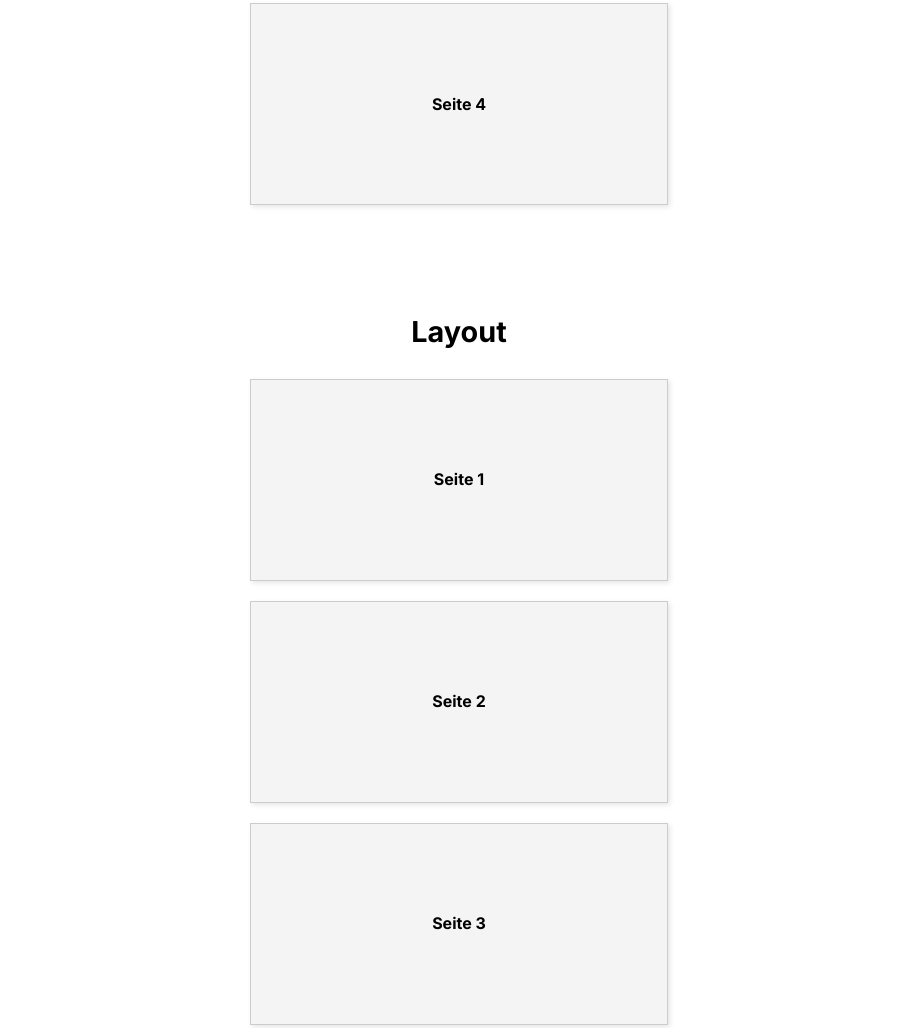
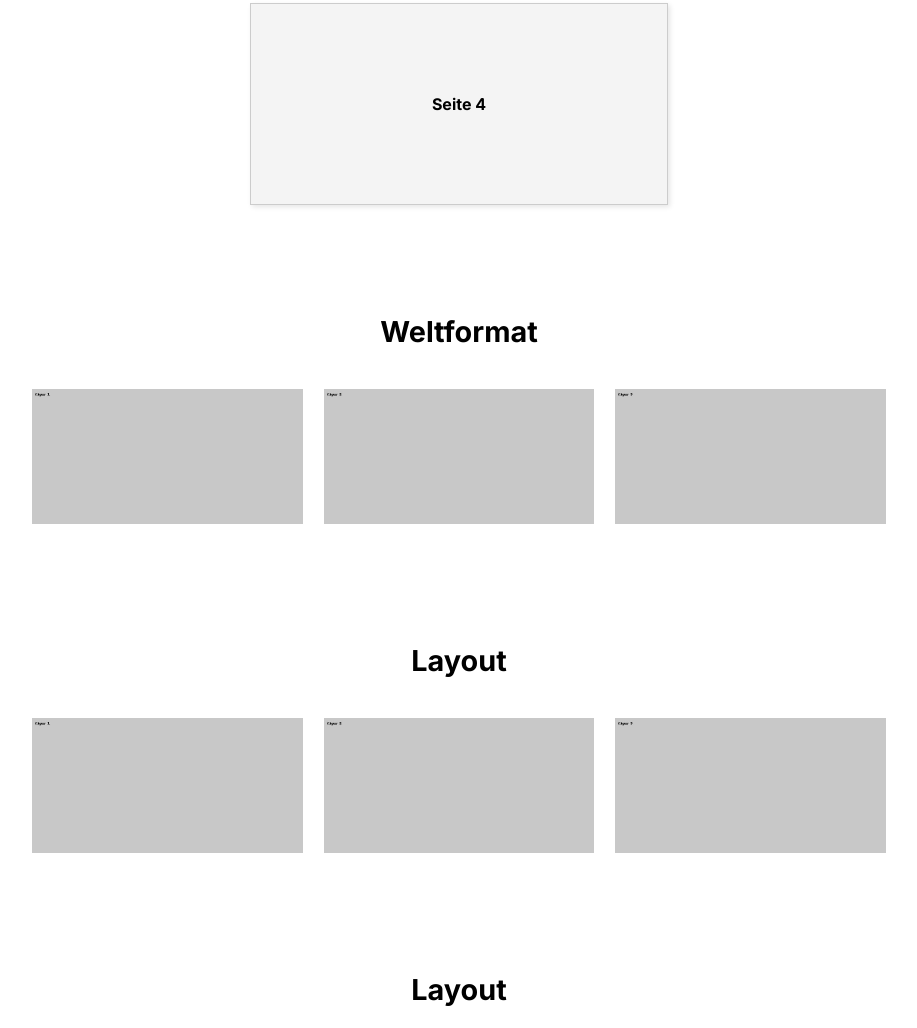
Before and after one commit to yvviii/KiviDoku, a plain HTML site: page index.html in a window 1280 px wide. Shown: the part 3822-4850 px from the top of the page, without its empty margins (181-1098 px from the left). Drawn offline with Linux system fonts and the light colour scheme.

Commit message:
weltformat/zeichnen

```diff
--- a/index.html
+++ b/index.html
@@ -103,6 +103,22 @@
                 <div class="page">Seite 4</div>
             </div>
         </section>
+        <section id="weltformat">
+            <h2>Weltformat</h2>
+            <div class="images">
+                <img src="assets/figur1.jpg" alt="Bild 1">
+                <img src="assets/figur2.jpg" alt="Bild 2">
+                <img src="assets/figur3.jpg" alt="Bild 3">
+            </div>
+        </section>
+        <section id="layout">
+            <h2>Layout</h2>
+            <div class="images">
+                <img src="assets/figur1.jpg" alt="Bild 1">
+                <img src="assets/figur2.jpg" alt="Bild 2">
+                <img src="assets/figur3.jpg" alt="Bild 3">
+            </div>
+        </section>
         <section id="layout">
             <h2>Layout</h2>
             <div class="book">
```
